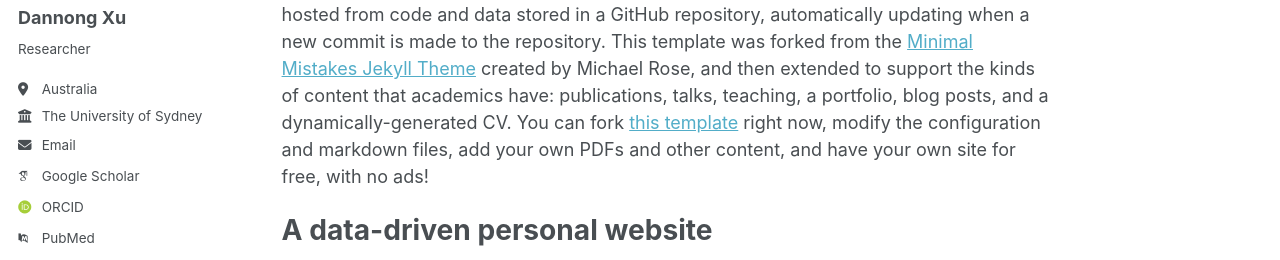
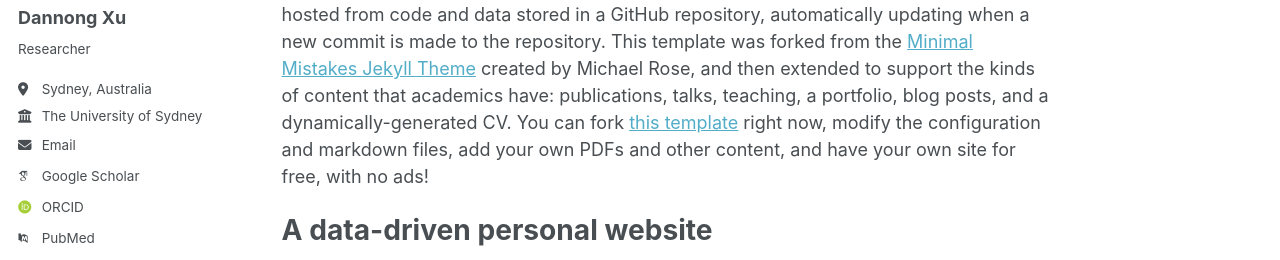
Before and after one commit to Danielxu0208/danielxu0208.github.io, a Jekyll site: the page built from _pages/about.md, in a window 1280 px wide. Shown: the part 229-489 px from the top of the page. Built offline with Jekyll 4.4.1, drawn with Linux system fonts in a browser that asks for light colours; some web fonts are replaced.

Commit message:
Update _config.yml

```diff
--- a/_config.yml
+++ b/_config.yml
@@ -25,7 +25,7 @@ author:
   name             : "Dannong Xu"
   pronouns         : # example: "He/Him"
   bio              : "Researcher"
-  location         : "Australia"
+  location         : "Sydney, Australia"
   employer         : "The University of Sydney"
   uri              : # URL
   email            : "daxu8019@uni.sydney.edu.au"
```
